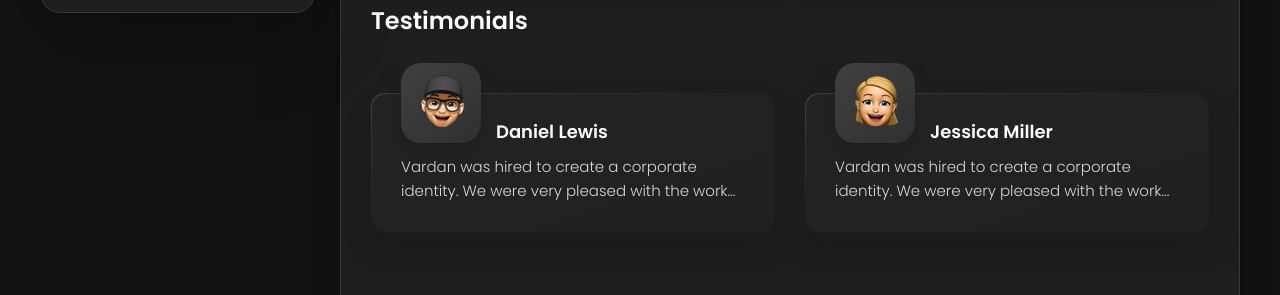
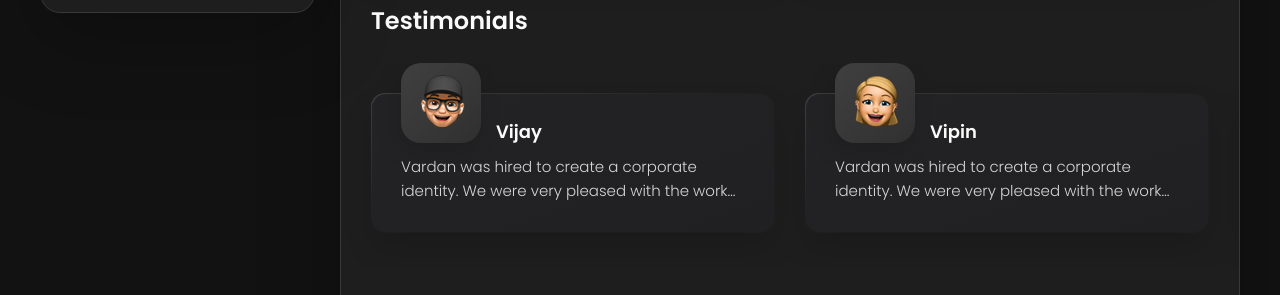
Before and after one commit to Vardxn/vardxn.github.io, a plain HTML site: page index.html in a window 1280 px wide. Shown: the part 793-1088 px from the top of the page. Drawn offline with nearby package versions, Linux system fonts and the light colour scheme.

Commit message:
Update index.html

```diff
--- a/index.html
+++ b/index.html
@@ -319,10 +319,10 @@
               <div class="content-card" data-testimonials-item>
 
                 <figure class="testimonials-avatar-box">
-                  <img src="./assets/images/avatar-1.png" alt="Daniel lewis" width="60" data-testimonials-avatar>
+                  <img src="./assets/images/avatar-1.png" alt="Vijay" width="60" data-testimonials-avatar>
                 </figure>
 
-                <h4 class="h4 testimonials-item-title" data-testimonials-title>Daniel lewis</h4>
+                <h4 class="h4 testimonials-item-title" data-testimonials-title>Vijay</h4>
 
                 <div class="testimonials-text" data-testimonials-text>
                   <p>
@@ -341,10 +341,10 @@
               <div class="content-card" data-testimonials-item>
 
                 <figure class="testimonials-avatar-box">
-                  <img src="./assets/images/avatar-2.png" alt="Jessica miller" width="60" data-testimonials-avatar>
+                  <img src="./assets/images/avatar-2.png" alt="Vipin" width="60" data-testimonials-avatar>
                 </figure>
 
-                <h4 class="h4 testimonials-item-title" data-testimonials-title>Jessica miller</h4>
+                <h4 class="h4 testimonials-item-title" data-testimonials-title>Vipin</h4>
 
                 <div class="testimonials-text" data-testimonials-text>
                   <p>
@@ -363,10 +363,10 @@
               <div class="content-card" data-testimonials-item>
 
                 <figure class="testimonials-avatar-box">
-                  <img src="./assets/images/avatar-3.png" alt="Emily evans" width="60" data-testimonials-avatar>
+                  <img src="./assets/images/avatar-3.png" alt="Karan" width="60" data-testimonials-avatar>
                 </figure>
 
-                <h4 class="h4 testimonials-item-title" data-testimonials-title>Emily evans</h4>
+                <h4 class="h4 testimonials-item-title" data-testimonials-title>Karan</h4>
 
                 <div class="testimonials-text" data-testimonials-text>
                   <p>
@@ -385,10 +385,10 @@
               <div class="content-card" data-testimonials-item>
 
                 <figure class="testimonials-avatar-box">
-                  <img src="./assets/images/avatar-4.png" alt="Henry william" width="60" data-testimonials-avatar>
+                  <img src="./assets/images/avatar-4.png" alt="Gaurav" width="60" data-testimonials-avatar>
                 </figure>
 
-                <h4 class="h4 testimonials-item-title" data-testimonials-title>Henry william</h4>
+                <h4 class="h4 testimonials-item-title" data-testimonials-title>Gaurav</h4>
 
                 <div class="testimonials-text" data-testimonials-text>
                   <p>
@@ -424,7 +424,7 @@
 
             <div class="modal-img-wrapper">
               <figure class="modal-avatar-box">
-                <img src="./assets/images/avatar-1.png" alt="Daniel lewis" width="80" data-modal-img>
+                <img src="./assets/images/avatar-1.png" alt="Vijay" width="80" data-modal-img>
               </figure>
 
               <img src="./assets/images/icon-quote.svg" alt="quote icon">
@@ -432,7 +432,7 @@
 
             <div class="modal-content">
 
-              <h4 class="h3 modal-title" data-modal-title>Daniel lewis</h4>
+              <h4 class="h3 modal-title" data-modal-title>Vijay</h4>
 
               <time datetime="2021-06-14">14 June, 2021</time>
 
```
